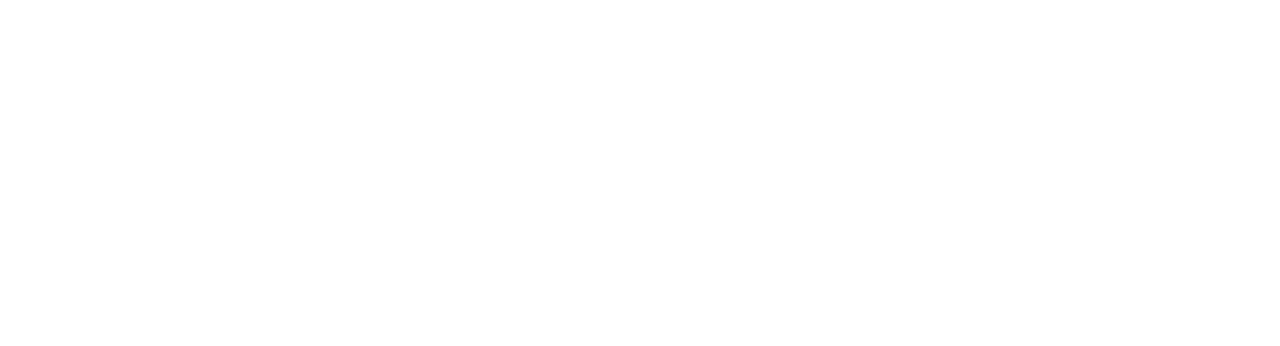
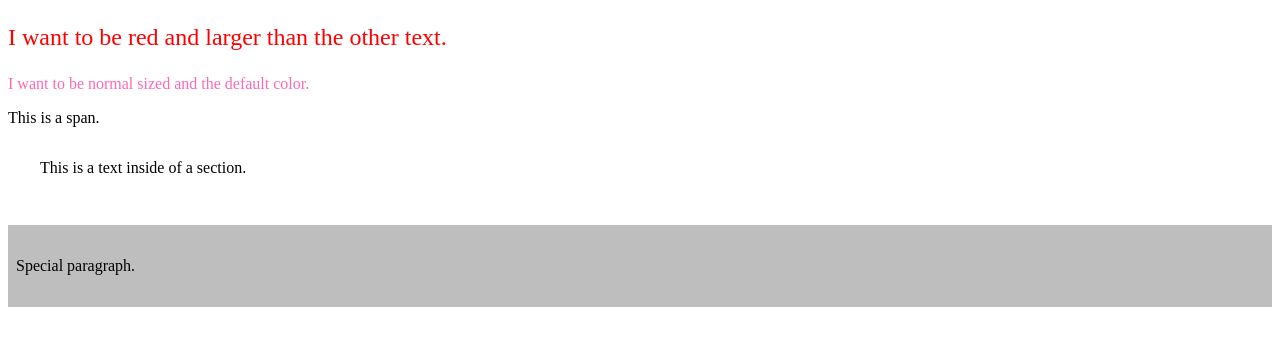
Before and after one commit to iamdejan/html-css-learning, a website built with Vite: page index.html in a window 1280 px wide. Built offline with nearby package versions, Linux system fonts and the light colour scheme.

Commit message:
add css selectors

```diff
--- a/index.html
+++ b/index.html
@@ -7,5 +7,14 @@
     <title>HTML + SCSS</title>
   </head>
   <body>
+    <article>
+      <p>I want to be red and larger than the other text.</p>
+      <p>I want to be normal sized and the default color.</p>
+    </article>
+    <span>This is a span.</span><br />
+    <section>
+      This is a text inside of a section.
+    </section>
+    <p special="true">Special paragraph.</p>
   </body>
 </html>
--- a/src/style.scss
+++ b/src/style.scss
@@ -1 +1,25 @@
 // style.scss
+
+article p:first-of-type {
+  color: red;
+  font-size: 1.5em;
+}
+
+p {
+  color: hotpink;
+}
+
+* {
+  color: black;
+}
+
+section {
+  padding: 2rem;
+}
+
+p[special="true"] {
+  color: black;
+  padding: 2rem;
+  padding-left: 0.5rem;
+  background-color: rgba(190, 190, 190, 1);
+}
```
